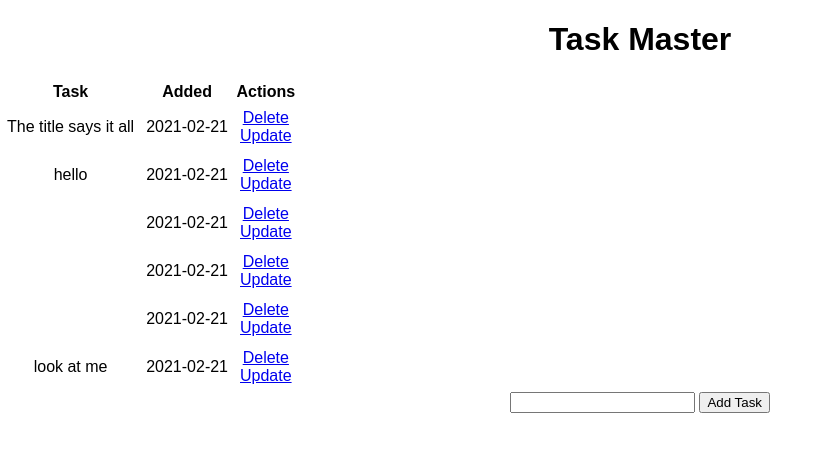
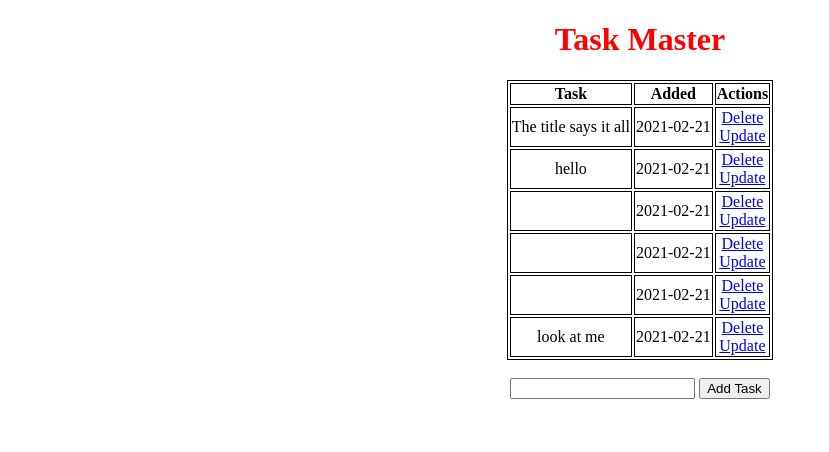
Before and after one commit to dunlapww/python-crud, a Flask app: page / in a window 1280 px wide. Shown: the top 452 px of the page, without its empty margins (0-829 px from the left). Run offline with Flask 2, Linux system fonts and the light colour scheme; data comes from the database, SQL or seed files in the repository; both versions use the stored data as it was after the commit.

Commit message:
Correct styling

```diff
--- a/app.py
+++ b/app.py
@@ -1,3 +1,5 @@
+
+
 from flask import Flask, render_template, url_for, request, redirect
 from flask_sqlalchemy import SQLAlchemy
 from datetime import datetime
@@ -18,6 +20,7 @@ class Todo(db.Model):
 
 def index():
   if request.method == 'POST':
+
     task_content = request.form['content']
     new_task = Todo(content=task_content)
 
--- a/static/css/main.css
+++ b/static/css/main.css
@@ -1,18 +1,14 @@
-body {
-  margin: 0;
-  font-family: sans-serif;
+
+.center {
+  margin-left: auto;
+  margin-right: auto;
 }
 
-.content {
-  margin: auto;
-  font-family: Tahoma;
+h1 {
+  color: red;
 }
 
-td {
-  text-align: center;
-  padding: 5px;
+table, th, tr, td {
+  align-content: center;
+  border: 1px solid black;
 }
-
-.form {
-  margin-top: 20px;
-}
--- a/templates/base.html
+++ b/templates/base.html
@@ -4,10 +4,10 @@
   <meta charset="UTF-8">
   <meta http-equiv="X-UA-Compatible" content="IE=edge">
   <meta name="viewport" content="width=device-width, initial-scale=1.0">
-  <link rel="stylesheet" href="{{ url_for('static', filename='css/main.css') }}">
   {% block head %}{% endblock %}
 </head>
 <body>
+  <link rel= "stylesheet" type= "text/css" href= "{{ url_for('static',filename='css/main.css') }}">
   {% block body %}{% endblock %}
 </body>
 </html>
--- a/templates/index.html
+++ b/templates/index.html
@@ -5,12 +5,14 @@
 {% endblock %}
 
 {% block body %}
+
+
 <div style="text-align: center">
-  <h1 style="text-align: center"> Task Master</h1>
+  <h1>Task Master</h1>
   {% if tasks|length < 1 %}
     <h4>There are no tasks.  Create one below!</h4>
     {% else %}
-      <table style="text-align: center">
+      <table class=center>
         <tr>
           <th>Task</th>
           <th>Added</th>
@@ -30,6 +32,7 @@
       </table>
 
   {% endif %}
+  <br>
   <form action="/" method="POST">
     <input type="text" name="content" id="content">
     <input type="submit" value="Add Task">
```
Also changed, not shown: test.db.
